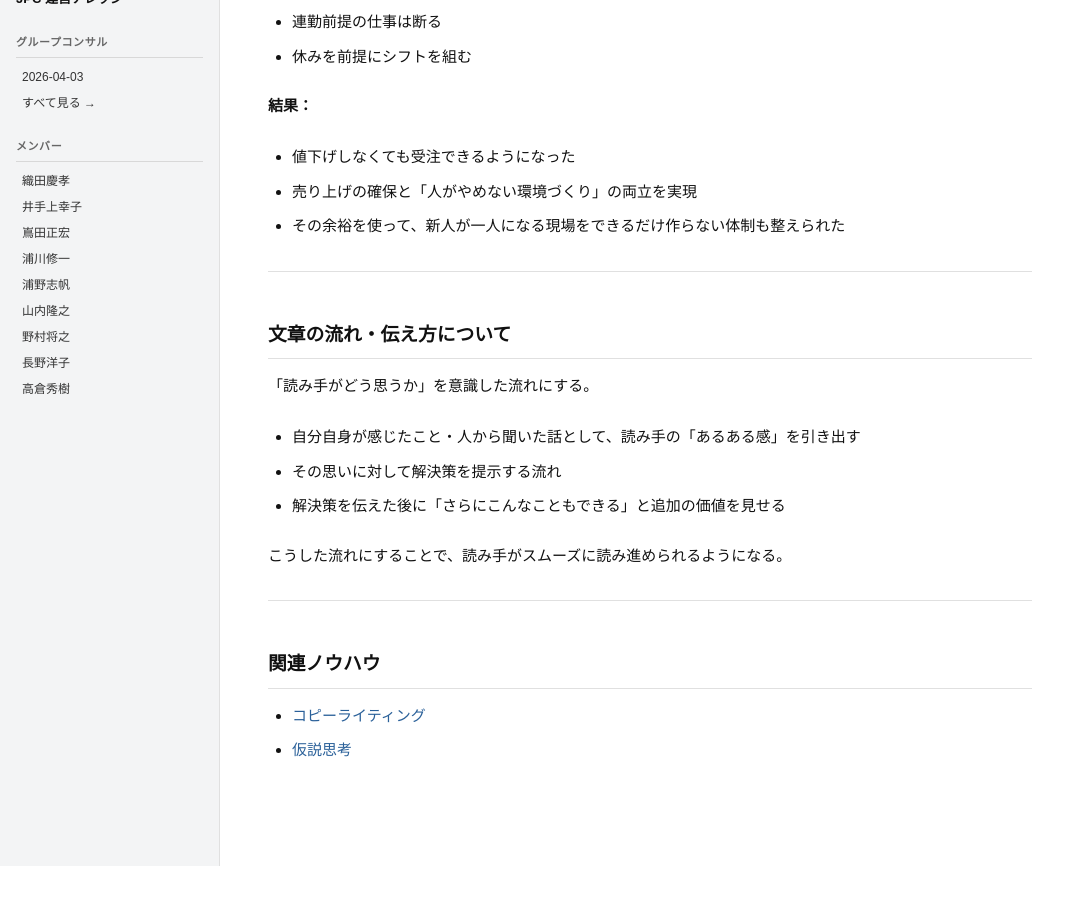
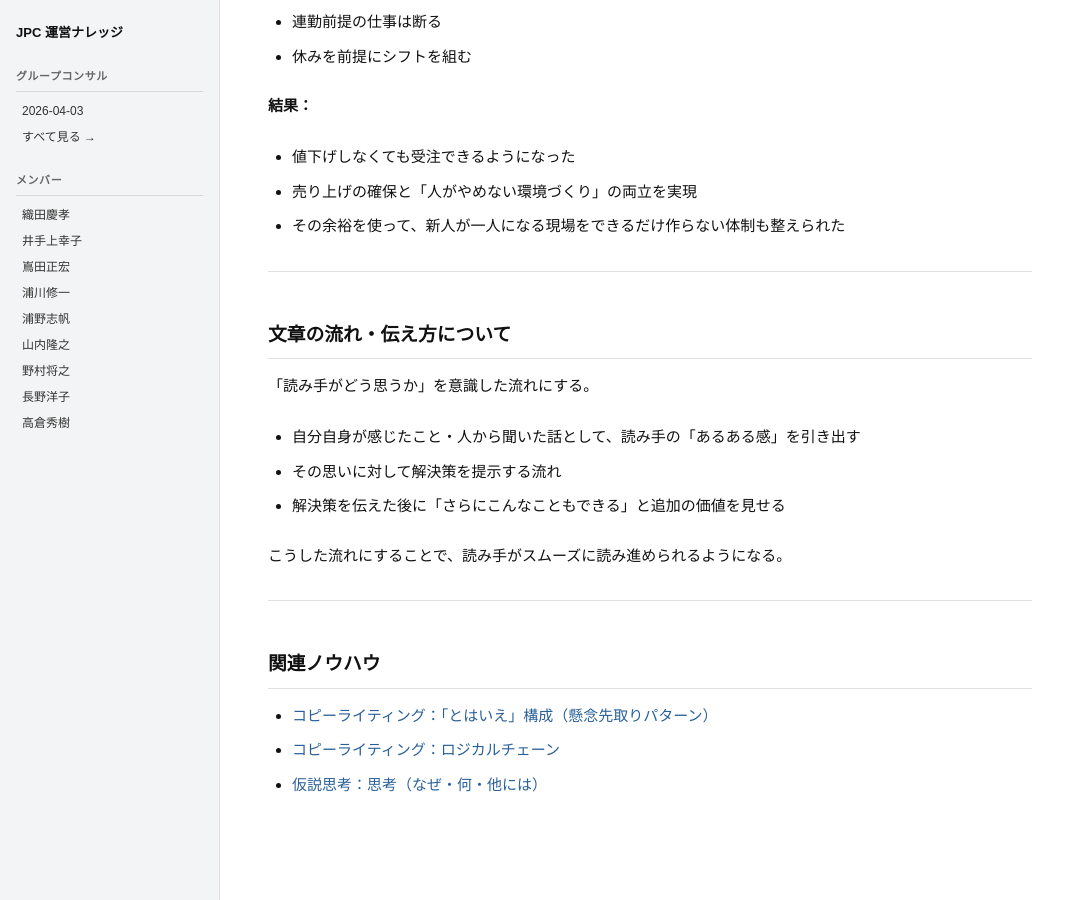
Before and after one commit to staffsolution/staffsolution-jpc, a Jekyll site: the page built from メンバー/浦川修一/20260406_警備業界の雇用形態と収入の変化についての考察_フィードバック.md, in a window 1280 px wide and 900 px high, scrolled down 1813 px. Shown: the whole window, without its empty margins (0-1079 px from the left). Built offline with Jekyll 4.4.1, drawn with Linux system fonts in a browser that asks for light colours; before the commit the page ends 2679 px from its top, so only the background shows below that.

Commit message:
浦川修一 4/6フィードバック：関連ノウハウリンクをアンカー付きに更新
Made-with: Cursor

```diff
--- a/メンバー/浦川修一/20260406_警備業界の雇用形態と収入の変化についての考察_フィードバック.md
+++ b/メンバー/浦川修一/20260406_警備業界の雇用形態と収入の変化についての考察_フィードバック.md
@@ -83,5 +83,6 @@ layout: default
 
 ## 関連ノウハウ
 
-- [コピーライティング](https://staffsolution.github.io/staffsolution-knowhow/9%E3%82%B9%E3%83%86%E3%83%83%E3%83%97%E3%83%A1%E3%82%BD%E3%83%83%E3%83%89/%E3%82%B3%E3%83%94%E3%83%BC%E3%83%A9%E3%82%A4%E3%83%86%E3%82%A3%E3%83%B3%E3%82%B0)
-- [仮説思考](https://staffsolution.github.io/staffsolution-knowhow/9%E3%82%B9%E3%83%86%E3%83%83%E3%83%97%E3%83%A1%E3%82%BD%E3%83%83%E3%83%89/%E4%BB%AE%E8%AA%AC%E6%80%9D%E8%80%83)
+- [コピーライティング：「とはいえ」構成（懸念先取りパターン）](https://staffsolution.github.io/staffsolution-knowhow/9%E3%82%B9%E3%83%86%E3%83%83%E3%83%97%E3%83%A1%E3%82%BD%E3%83%83%E3%83%89/%E3%82%B3%E3%83%94%E3%83%BC%E3%83%A9%E3%82%A4%E3%83%86%E3%82%A3%E3%83%B3%E3%82%B0#tohaie)
+- [コピーライティング：ロジカルチェーン](https://staffsolution.github.io/staffsolution-knowhow/9%E3%82%B9%E3%83%86%E3%83%83%E3%83%97%E3%83%A1%E3%82%BD%E3%83%83%E3%83%89/%E3%82%B3%E3%83%94%E3%83%BC%E3%83%A9%E3%82%A4%E3%83%86%E3%82%A3%E3%83%B3%E3%82%B0#step3)
+- [仮説思考：思考（なぜ・何・他には）](https://staffsolution.github.io/staffsolution-knowhow/9%E3%82%B9%E3%83%86%E3%83%83%E3%83%97%E3%83%A1%E3%82%BD%E3%83%83%E3%83%89/%E4%BB%AE%E8%AA%AC%E6%80%9D%E8%80%83#step3)
```
